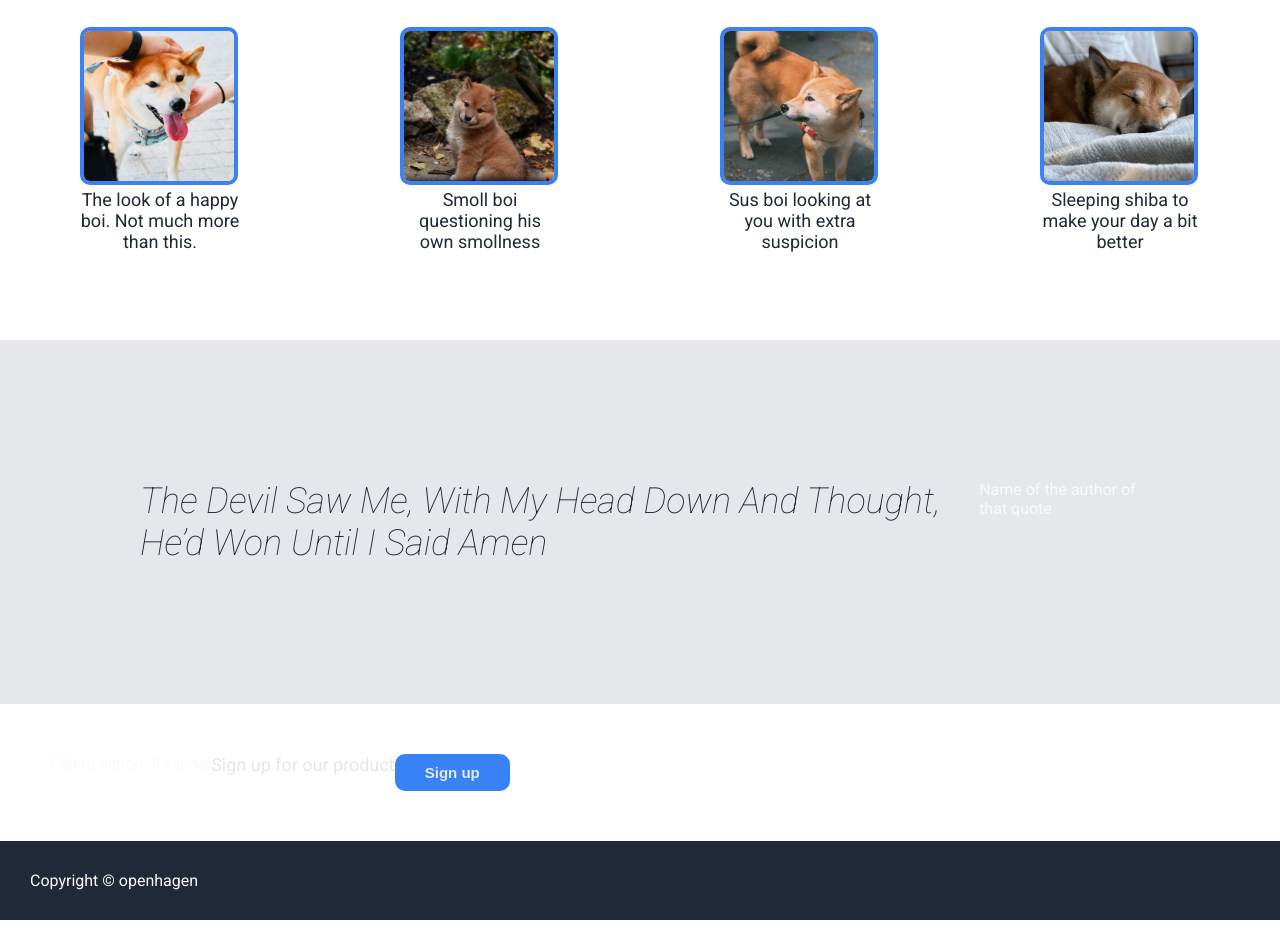
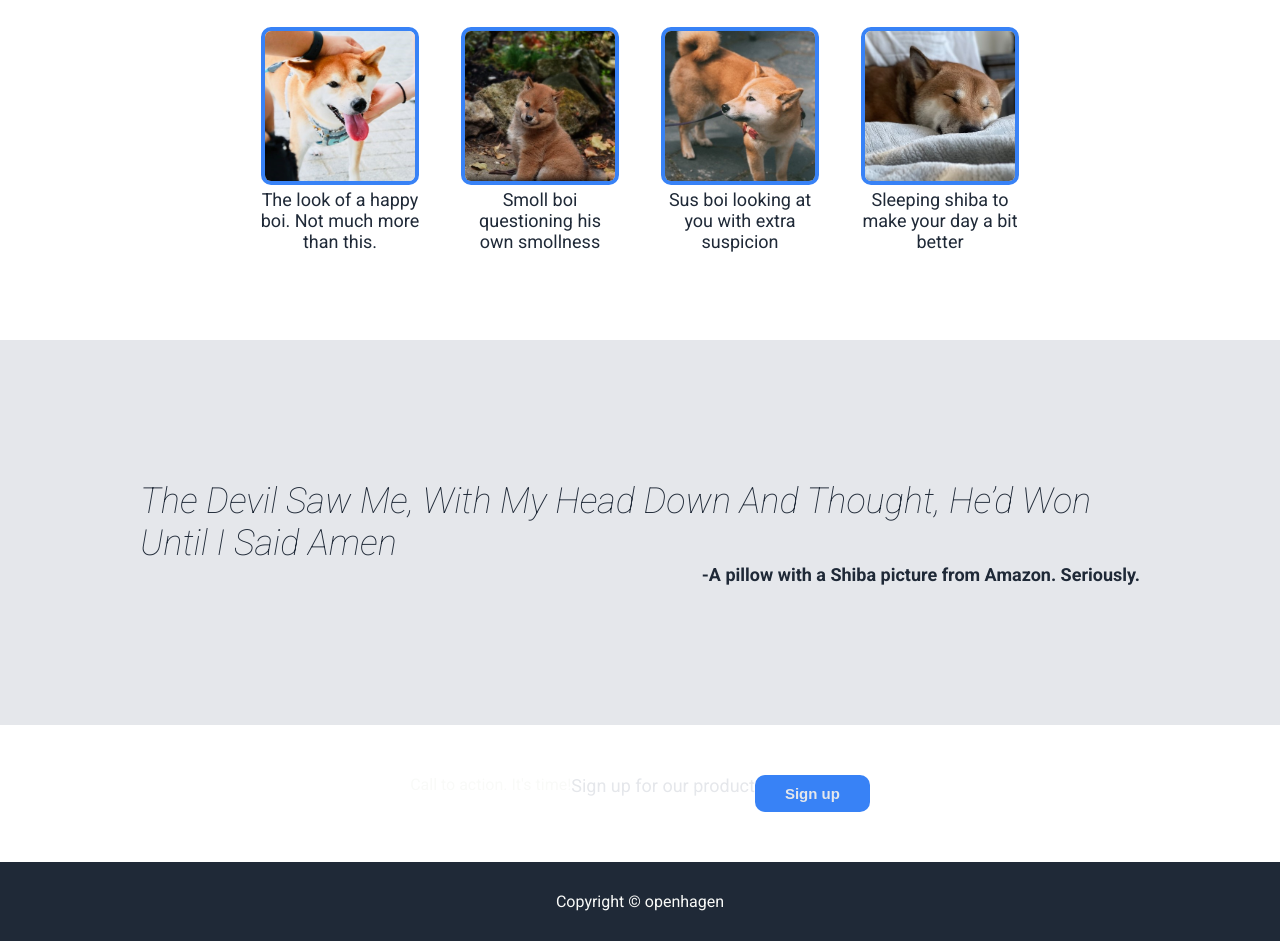
Before and after one commit to openhagen/landing-page, a plain HTML site: page index.html in a window 1280 px wide. Shown: the part 536-1477 px from the top of the page. Before the commit the page ends 1456 px from the top, so only its background shows below. Drawn offline with Linux system fonts and the light colour scheme.

Commit message:
Update content wrapping while adjusting the page size

```diff
--- a/index.html
+++ b/index.html
@@ -53,7 +53,7 @@
         </div>
         <div class="bar3">
             <div class="quote">The Devil Saw Me, With My Head Down And Thought, He’d Won Until I Said Amen</div>
-            <div>Name of the author of that quote</div>
+            <div id="author">-A pillow with a Shiba picture from Amazon. Seriously.</div>
         </div>
         <div class="bar4">
             <div class="action">Call to action. It's time!</div>
--- a/style.css
+++ b/style.css
@@ -22,6 +22,7 @@ body {
     font-size: 24px;
     color: #f9faf8;
 }
+
 ul {
     list-style: none;
     display: flex;
@@ -40,21 +41,31 @@ a {
     padding: 40px;
     justify-content: space-around;
     margin: 0px;
+    flex-wrap: wrap;
 }
 
 #awesome {
     font-size: 48px;
     font-weight: 800;
     margin-bottom: 8px;
+
 }
 
 .lef,.right {
 margin: 10px;
 }
 
+.left {
+max-width: 500px;
+}
+
 .right {
-    max-width: auto;
+    max-height: auto;
     max-width: 410px;
+}
+
+.right img {
+    border-radius: 5px;
 }
 
 .subtext {
@@ -75,15 +86,17 @@ margin: 10px;
 
 .bar2 {
     display: flex;
-    justify-content: space-around;
+    justify-content: center;
+    flex-wrap: wrap;
     margin-bottom: 80px;
+    text-align: center;
 }
 
 .bar2 img {
     width: 150px;
     border: 4px solid #3882f6;
     border-radius: 10px;
-    margin: 0;
+    margin-inline: 20px;
 }
 
 .subtitle {
@@ -92,7 +105,9 @@ margin: 10px;
     color: #1f2937;
     display: flex;
     justify-content: center;
+    text-align: center;
     margin: 30px;
+
 }
 
 .bar2 .subtext {
@@ -101,24 +116,37 @@ margin: 10px;
     text-align: center;
     flex-wrap: wrap;
     color: #1f2937;
+    margin-inline: 20px;
 }
 
 .bar3 {
     background-color: #e5e7eb;
     padding: 140px;
     display: flex;
+    flex-direction: column;
     justify-content: center;
+    flex-wrap: wrap;
 }
 
 .quote {
     font-size: 36px;
     font-style: italic;
     font-weight: 100;
+}
+
+.quote,#author {
     color: #1f2937;
+}
+
+#author {
+    text-align: right;
+    font-weight: 600;
+    font-size: 18px;
 }
 
 .bar4 {
     display: flex;
+    justify-content: center;
     padding: 50px;
 }
 
@@ -126,4 +154,5 @@ margin: 10px;
     background-color: #1f2937;
     padding: 30px;
     display: flex;
+    justify-content: center;
 }
```
